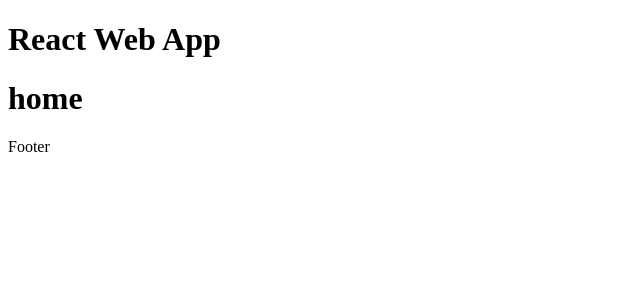
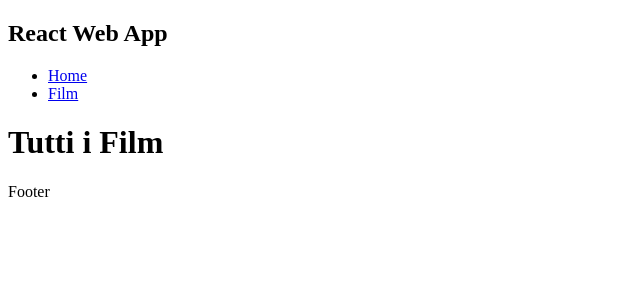
Before and after one commit to CarmeloMelito/webapp-react, a React (Vite) app: page / in a window 1280 px wide. Shown: the top 300 px of the page, without its empty margins (0-640 px from the left). Built offline with nearby package versions, Linux system fonts and the light colour scheme.

Commit message:
feat:add pages

```diff
--- a/package.json
+++ b/package.json
@@ -10,6 +10,8 @@
     "preview": "vite preview"
   },
   "dependencies": {
+    "axios": "^1.9.0",
+    "cors": "^2.8.5",
     "dom": "^0.0.3",
     "react": "^19.1.0",
     "react-dom": "^19.1.0",
--- a/src/App.jsx
+++ b/src/App.jsx
@@ -2,14 +2,14 @@ import { BrowserRouter, Routes, Route } from "react-router-dom";
 import MovieDetail from "./pages/MovieDetail";
 import DefaultLayout from "./layout/DefaultLayout";
 import Home from "./pages/Home";
-
+import Film from "./pages/Film";
 function App() {
   return (
     <BrowserRouter>
       <Routes>
         <Route element={<DefaultLayout />}>
-          <Route path="/" element={<h1> home</h1>}></Route>
-          <Route path="/film" element={<Home />}></Route>
+          <Route path="/" element={<Home />}></Route>
+          <Route path="/film" element={<Film />}></Route>
           <Route path="/film/:id" element={<MovieDetail />}></Route>
         </Route>
       </Routes>
--- /dev/null
+++ b/src/components/Header.jsx
@@ -0,0 +1,21 @@
+import { NavLink } from "react-router-dom";
+
+const Header = () => {
+  return (
+    <header>
+      <nav>
+        <h1>React Web App</h1>
+        <ul>
+          <li>
+            <NavLink to="/">Home</NavLink>
+          </li>
+          <li>
+            <NavLink to="/movies">Film</NavLink>
+          </li>
+        </ul>
+      </nav>
+    </header>
+  );
+};
+
+export default Header;
--- /dev/null
+++ b/src/components/MovieCard.jsx
@@ -0,0 +1,5 @@
+const MovieCard = () => {
+  return <h1>MovieCard</h1>;
+};
+
+export default MovieCard;
--- a/src/layout/DefaultLayout.jsx
+++ b/src/layout/DefaultLayout.jsx
@@ -1,11 +1,9 @@
 import { Outlet } from "react-router-dom";
-
+import Header from "../components/Header";
 const DefaultLayout = () => {
   return (
     <>
-      <header>
-        <h1>React Web App</h1>
-      </header>
+      <Header />
       <main>
         <Outlet />
       </main>
--- /dev/null
+++ b/src/pages/Film.jsx
@@ -0,0 +1,5 @@
+const Film = () => {
+  return <h1>Tutti i Film</h1>;
+};
+
+export default Film;
--- a/src/pages/Home.jsx
+++ b/src/pages/Home.jsx
@@ -1,4 +1,7 @@
+import { Link } from "react-router-dom";
+
 const Home = () => {
-  return <div>pagina film</div>;
+  return <h1>Tutti i Film</h1>;
 };
+
 export default Home;
```
Also changed, not shown: src/components/NavBar.jsx (deleted), 1 other file (tests, documents, lock files or other folders).
